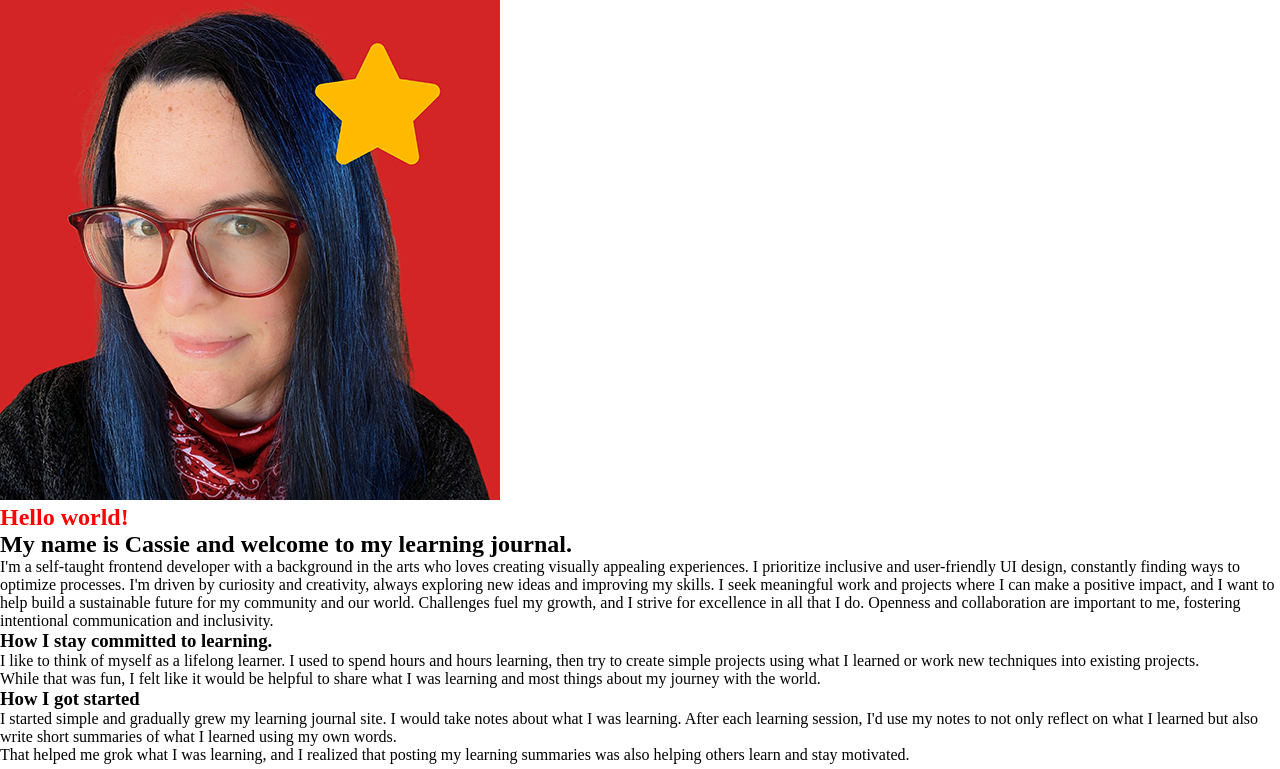
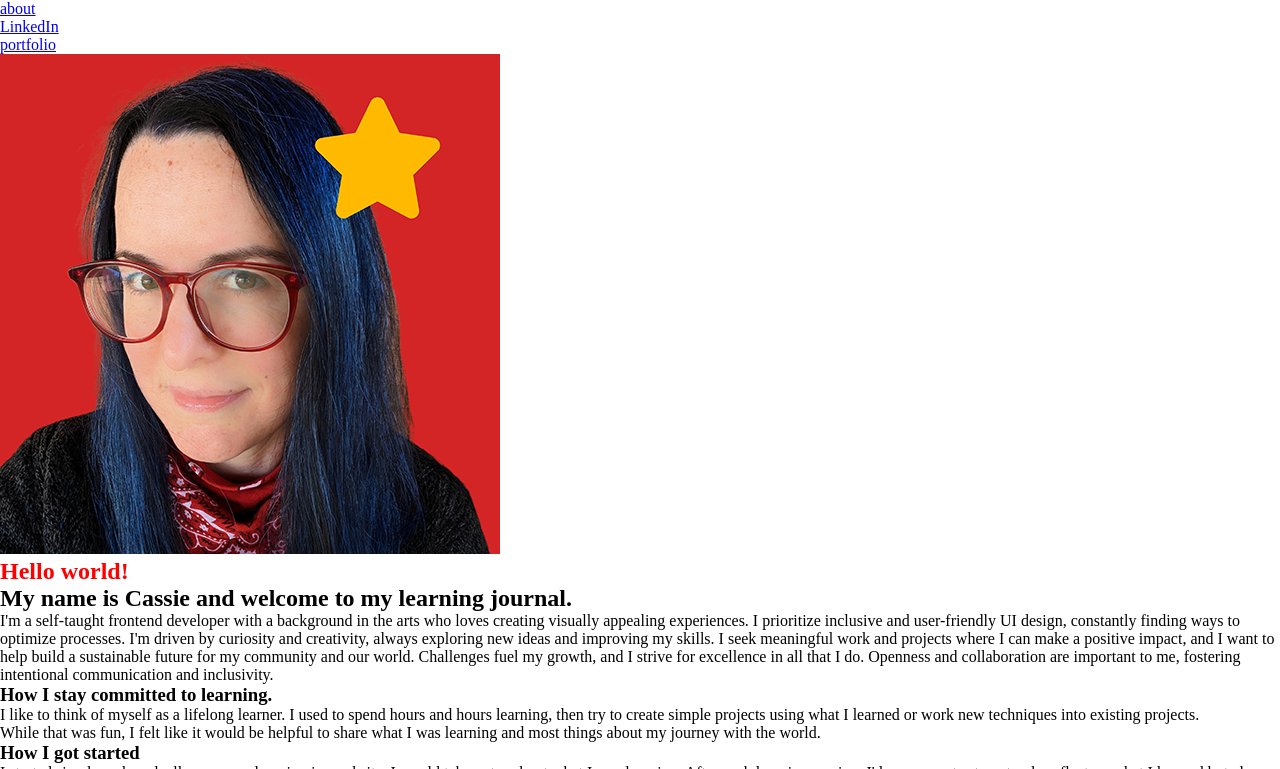
Before and after one commit to casserole27/learning-journal, a plain HTML site: page about.html in a window 1280 px wide. Shown: the part 74-843 px from the top of the page. Drawn offline with Linux system fonts and the light colour scheme.

Commit message:
set up for nav menus

```diff
--- a/about.html
+++ b/about.html
@@ -7,14 +7,21 @@
 
     <title>casseroleCodes Learning Journal</title>
 
+        <!--GOOGLE FONTS-->
         <link rel="preconnect" href="https://fonts.googleapis.com">
         <link rel="preconnect" href="https://fonts.gstatic.com" crossorigin>
         <link href="https://fonts.googleapis.com/css2?family=Josefin+Sans:wght@400;700&display=swap" rel="stylesheet">
 
+        <!-- FONT AWESOME CDN -->
+        <link rel="stylesheet" href="https://cdnjs.cloudflare.com/ajax/libs/font-awesome/6.2.0/css/all.min.css"
+        integrity="sha512-xh6O/CkQoPOWDdYTDqeRdPCVd1SpvCA9XXcUnZS2FmJNp1coAFzvtCN9BmamE+4aHK8yyUHUSCcJHgXloTyT2A=="
+        crossorigin="anonymous" referrerpolicy="no-referrer" />
+
+        <!-- CSS STYLE SHEET-->
         <link rel="stylesheet" href="index.css">
 </head>
 
-<body>
+ <body>
 
     <div class="body-container">
 
@@ -23,13 +30,22 @@
             <h1 class="title">⭐ casseroleCodes</h1>
 
             <nav>
+
+                <button class="fa-solid fa-bars"></button>
+
                 <ul>
                     <li>
                         <a href="index.html">home</a>
                         </li>
                     <li>
-                        <a href="about.html">about me</a>
+                        <a href="about.html">about</a>
                         </li>
+                    <li>
+                        <a href="https://www.linkedin.com/in/clewisdev/">LinkedIn</a>
+                    </li>
+                    <li>
+                        <a href="https://www.clewisdev.com/">portfolio</a>
+                    </li>
                 </ul>
             </nav>
 
```
Also changed, not shown: index.html (+17 -1 lines).
